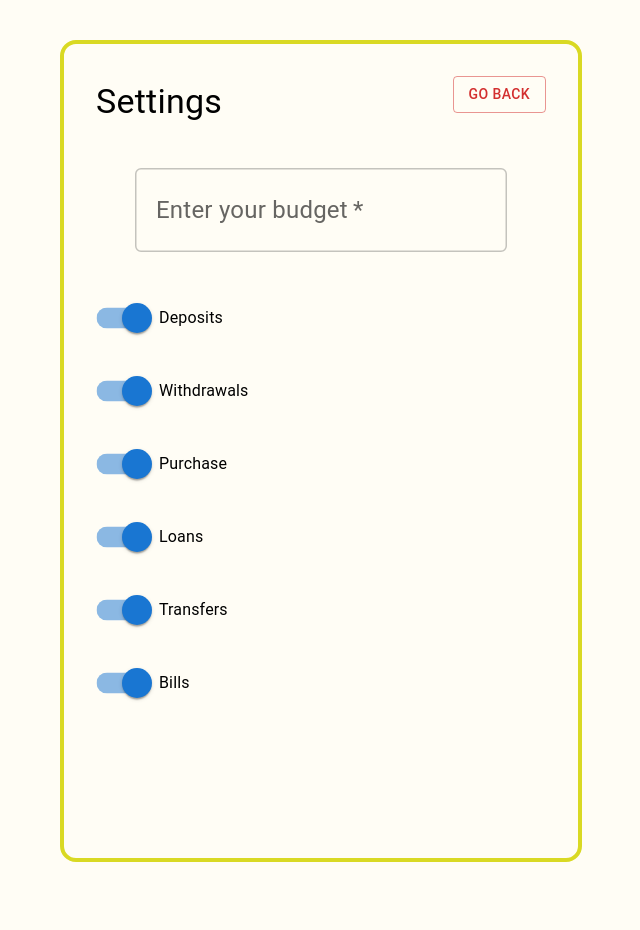
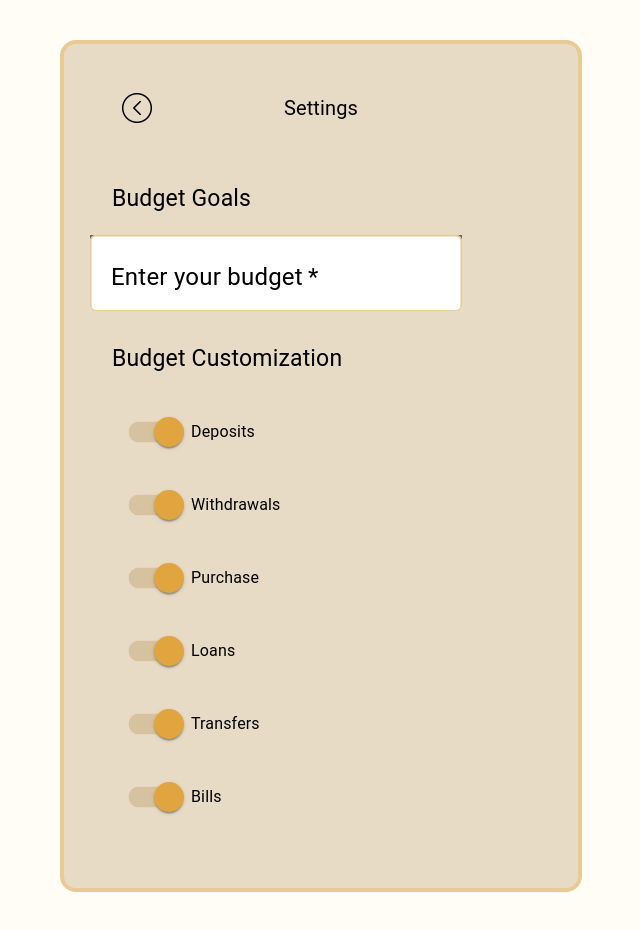
Before and after one commit to ryaneldho/CapitalOneHackBitcamp2025, a React (Create React App) app in the folder piggy/: page /Settings in a window 1280 px wide. Shown: the whole page, without its empty margins (319-959 px from the left). Before the commit the page ends 902 px from the top, so only its background shows below. Built offline with nearby package versions, Linux system fonts and the light colour scheme; no server answers; a web font is replaced by a local one.

Commit message:
made the settings page prettier

```diff
--- a/piggy/src/css/settings.css
+++ b/piggy/src/css/settings.css
@@ -8,16 +8,19 @@ body {
     min-height: 750px;
     margin: 40px auto;
     padding: 32px;
-    border: 4px solid #d9d923;
+    border: 4px solid #E9CA93;
     border-radius: 16px;
+    background-color:#e7dbc6
   }
 
   .header {
     display: flex;
-    justify-content: space-between;
+    justify-content: center;
     align-items: center;
     margin-bottom: 10%;
+    position: relative
   }
+
 
   .container {
     text-align: center;
@@ -27,5 +30,5 @@ body {
   .options{
     font-family: 'Raleway';
     size: 100px;
-    margin-top: 10%;
+    margin-top: 5%;
   }
--- a/piggy/src/pages/Settings.tsx
+++ b/piggy/src/pages/Settings.tsx
@@ -2,6 +2,7 @@ import React, { useState, useEffect } from "react";
 import { useNavigate } from "react-router-dom";
 import '../css/settings.css';
 import { Typography, Button, Box, FormGroup, Switch, FormControlLabel, TextField } from '@mui/material';
+import backButton from '../assets/backButton.png'
 
 interface SettingsProps {
   switchStates: SwitchStates;
@@ -49,13 +50,19 @@ function Settings({ switchStates, setSwitchStates, budgetValue, setBudgetValue }
 
   return (
     <Box className="border">
-      <Box className="header">
-        <Typography variant="h4" id="title">
+      <Box className="header" sx={{height:'64px'}}>
+        <img src={backButton} id="backButton" alt="backButton" sizes="small" onClick={() => setClicked(true)}
+         style={{
+          height: '50px',
+          position: 'absolute',
+          left: '16px',
+          cursor: 'pointer',
+          width: '50px',
+        }}/>
+        <Typography variant="h4" id="title" style={{fontSize:'20px'}}>
           Settings
         </Typography>
-          <Button variant="outlined" color="error" sx={{ mb: 2 }} onClick={() => setClicked(true)}>
-                GO BACK
-          </Button>
+
       </Box>
       <Box>
         <Budget budgetValue={budgetValue} setBudgetValue={setBudgetValue}/>
@@ -85,8 +92,39 @@ function Budget({ budgetValue, setBudgetValue }: BudgetProps){
   };
 
   return (
+    <Box sx={{height:'140px'}}>
+      <Typography variant = "h4" id = "subHeaders" style={{fontSize:'23px', left: '16px', textAlign: 'left', marginLeft: '16px'}}>
+        Budget Goals
+      </Typography>
       <TextField id="budget" required label="Enter your budget" variant="outlined" value={budgetValue}
-    onChange={handleChange} type="number" sx={{transform: 'scale(1.5)', margin: 1}} />
+      onChange={handleChange} type="number" sx={{transform: 'scale(1.5)',  height: '40px', //sets height for the whole input field
+        '& input': {
+          padding: '14px 14px', // controls inside text padding
+        }, margin:4,
+        left: '-45px',
+        backgroundColor: '#6f655b',
+    '& .MuiOutlinedInput-root': {
+      backgroundColor: 'white', // background inside the input
+    },
+    '& fieldset': {
+        borderColor: '#E9CA93',
+      },
+      '&:hover fieldset': {
+        borderColor: '#E9CA93',
+      },
+      '&.Mui-focused fieldset': {
+        borderColor: '#E9CA93',
+      },
+
+    '& .MuiInputLabel-root': {
+      color: 'black', // label color
+    },
+    '& .MuiInputLabel-root.Mui-focused': {
+      color: 'black', // label when focused
+    },
+      }} />
+    </Box>
+
   );
 }
 
@@ -111,7 +149,16 @@ function Options({ switchStates, setSwitchStates }: OptionsProps) {
   } = switchStates;
 
   return (
-  <FormGroup className="options">
+    <Box>
+       <Typography variant = "h4" id = "subHeaders" style={{fontSize:'23px', left: '16px', marginTop:'20px', textAlign: 'left', marginLeft: '16px' }}>
+        Budget Customization
+      </Typography>
+          <FormGroup className="options" sx={{margin: 4,  '& .MuiSwitch-switchBase.Mui-checked': {
+              color: '#e0a53f',
+            },
+            '& .MuiSwitch-switchBase.Mui-checked + .MuiSwitch-track': {
+            backgroundColor: '#c8ab7a',
+            },}}>
             <FormControlLabel id="deposits" control={<Switch defaultChecked id="deposits" checked={switchStates.deposits} onChange={handleChange} size="medium"
             sx={{transform: 'scale(1.5)', margin: 1}}/>}
             label="Deposits" />
@@ -136,6 +183,8 @@ function Options({ switchStates, setSwitchStates }: OptionsProps) {
             sx={{transform: 'scale(1.5)', margin: 1}}/>}
             label="Bills" />
         </FormGroup>
+    </Box>
+
   )
 }
 
```
Also changed, not shown: piggy/src/assets/backButton.png (added). Lines whose indentation alone changed are shown as unchanged.
